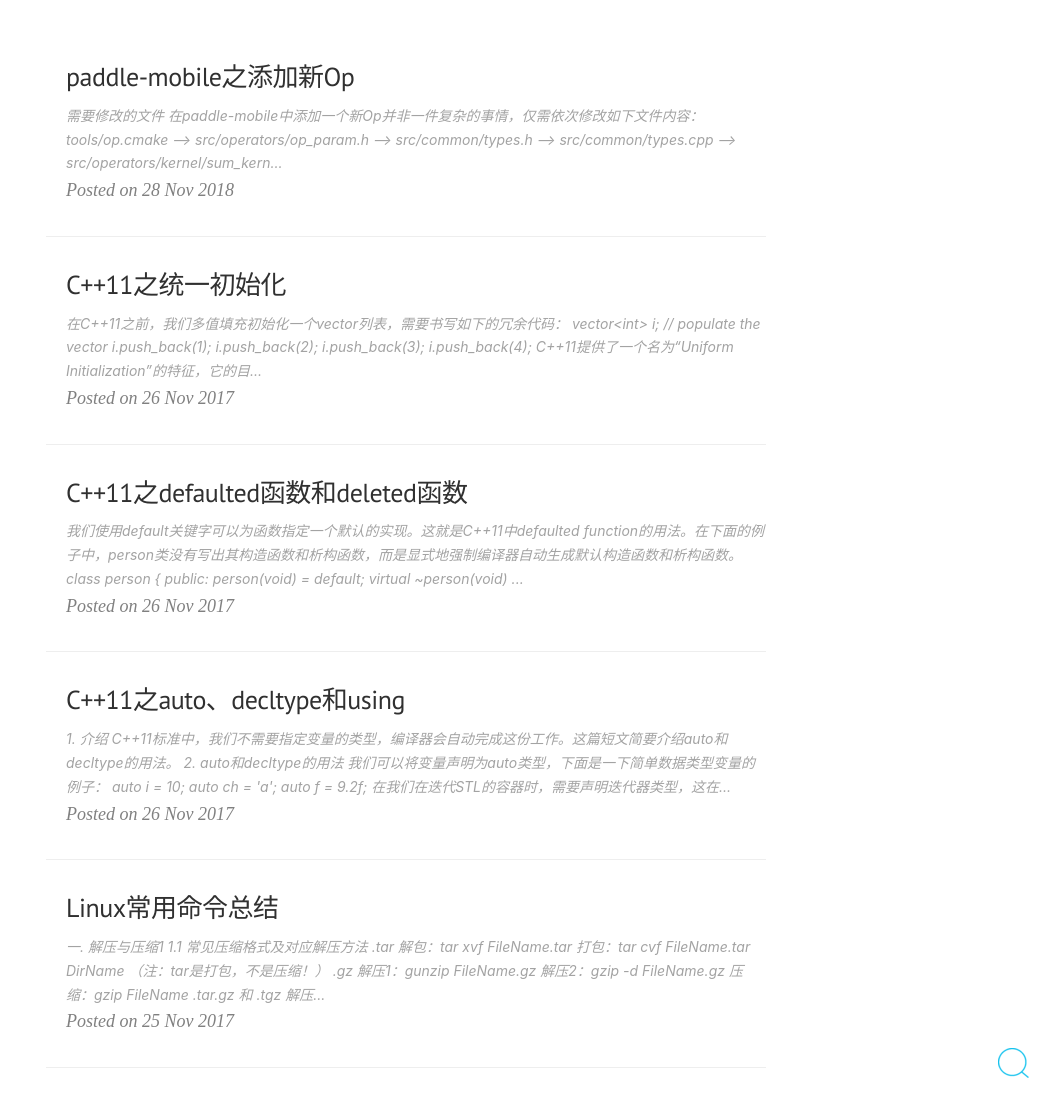
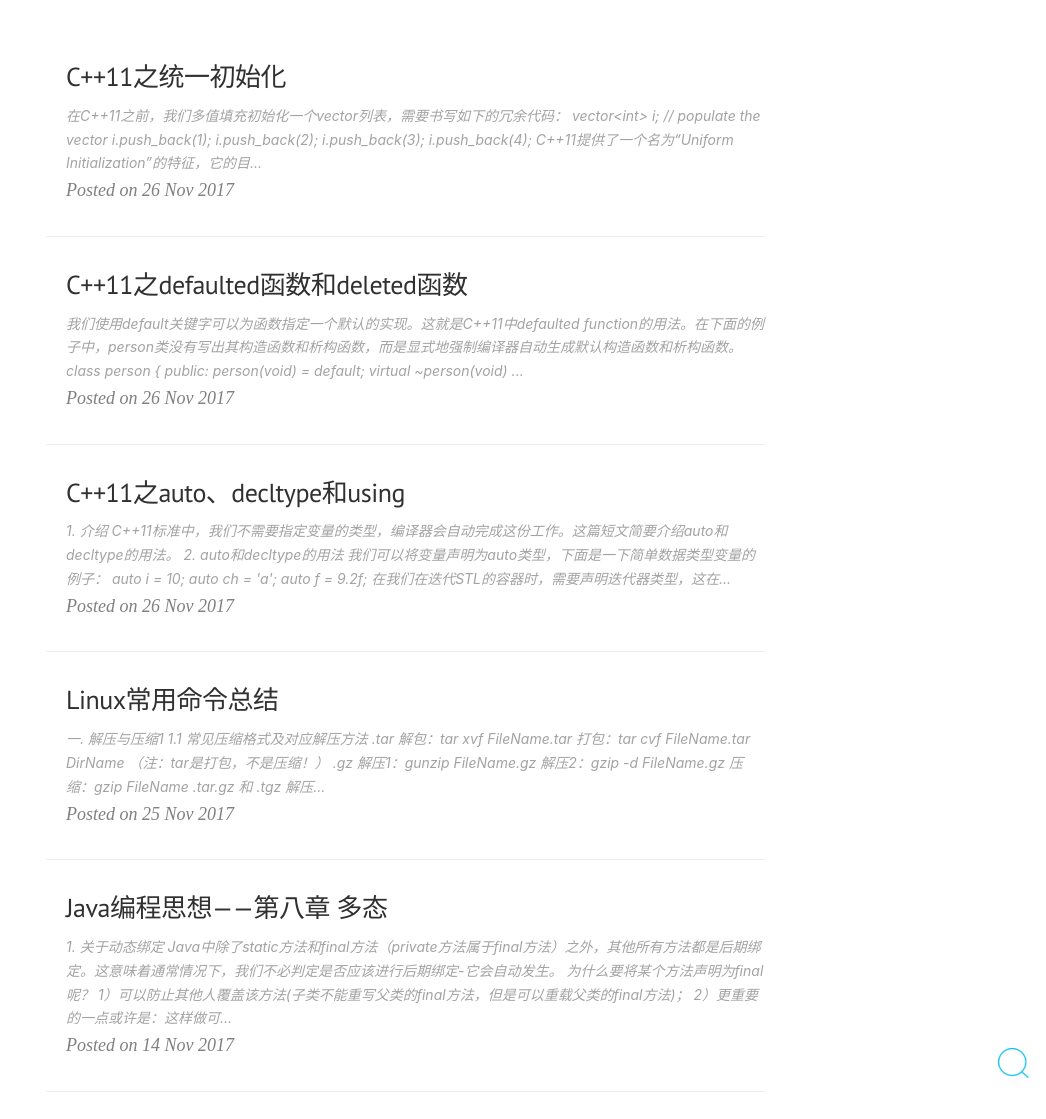
Before and after one commit to wzzju/wzzju.github.io, a Jekyll site: the page built from index.html, in a window 1280 px wide and 1400 px high. Shown: the part 281-1400 px from the top of the window, without its empty margins (234-1280 px from the left). Built offline with Jekyll 4.4.1, drawn with Linux system fonts in a browser that asks for light colours; the list of posts is cut into pages by our own code.

````diff
--- a/_config.yml
+++ b/_config.yml
@@ -50,8 +50,8 @@ gitalk:
     owner: wzzju
     repo: blog-comments
     # clientID: e5a8aeb6ac781df840ff
-    clientID: 4c82493eafbbdb4546bc
+    clientID: 481f0b89289da9b8a42b
     # clientSecret: a65b7ee305064fff7a4da078236e1e12461096a1
-    clientSecret: 0fa9d6f39c0d69aa2b4f886aa8f02a88f4ef36f5
+    clientSecret: de311da8682c03b7482085293c3f03a558a9389c
 # 在使用其它评论组件时可点击显示 Disqus
 lazy_load_disqus : false
--- a/_posts/2018-11-28-add-new-op-in-paddlemobile.md
+++ /dev/null
@@ -1,28 +0,0 @@
----
-layout: post
-title: paddle-mobile之添加新Op
-date: 2018-11-28
-comments: true
-categories: [ "AI Framework", "Paddle Mobile" ]
----
-
-#### 需要修改的文件
-
-在paddle-mobile中添加一个新Op并非一件复杂的事情，仅需依次修改如下文件内容：
-
-```bash
-tools/op.cmake -->
-src/operators/op_param.h -->
-src/common/types.h -->
-src/common/types.cpp -->
-src/operators/kernel/sum_kernel.h(新增)  -->
-src/operators/kernel/arm/sum_kernel.cpp(新增) -->
-src/operators/kernel/central-arm-func/sum_arm_func.h(新增)  -->
-src/operators/sum_op.h(新增) -->
-src/operators/sum_op.cpp(新增) -->
-test/operators/test_sum_op.cpp(新增) -->
-test/CMakeLists.txt
-```
-
-1. 详细文件修改内容请参考[SumOp的实现](https://github.com/PaddlePaddle/paddle-mobile/pull/1122/files)。
-2. `test_sum_op.cpp`文件中Op单测的写法并不正规，请参考[test_mul_op.cpp](https://github.com/PaddlePaddle/paddle-mobile/blob/develop/test/operators/test_mul_op.cpp)文件编写Op UT。
````
